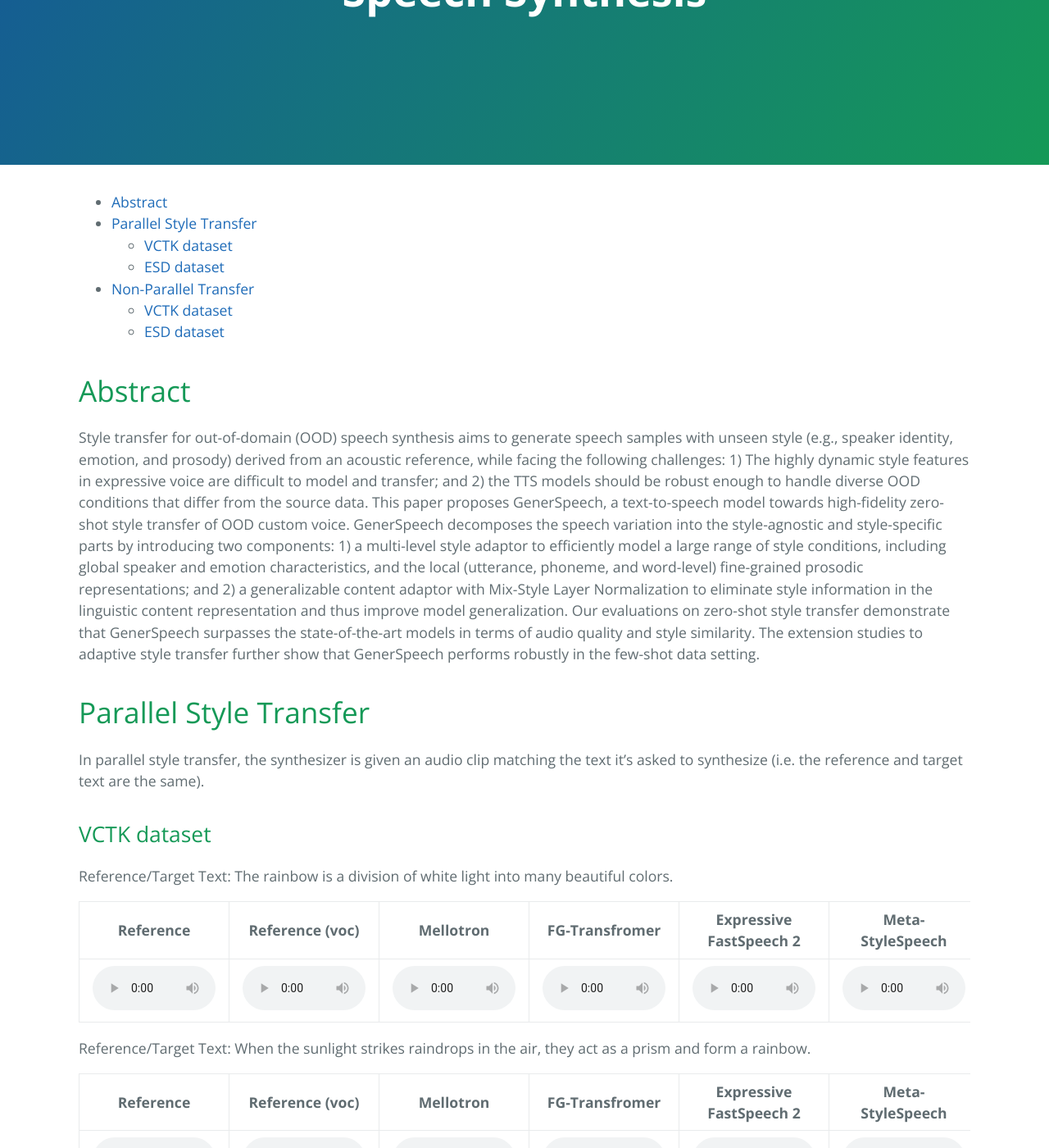
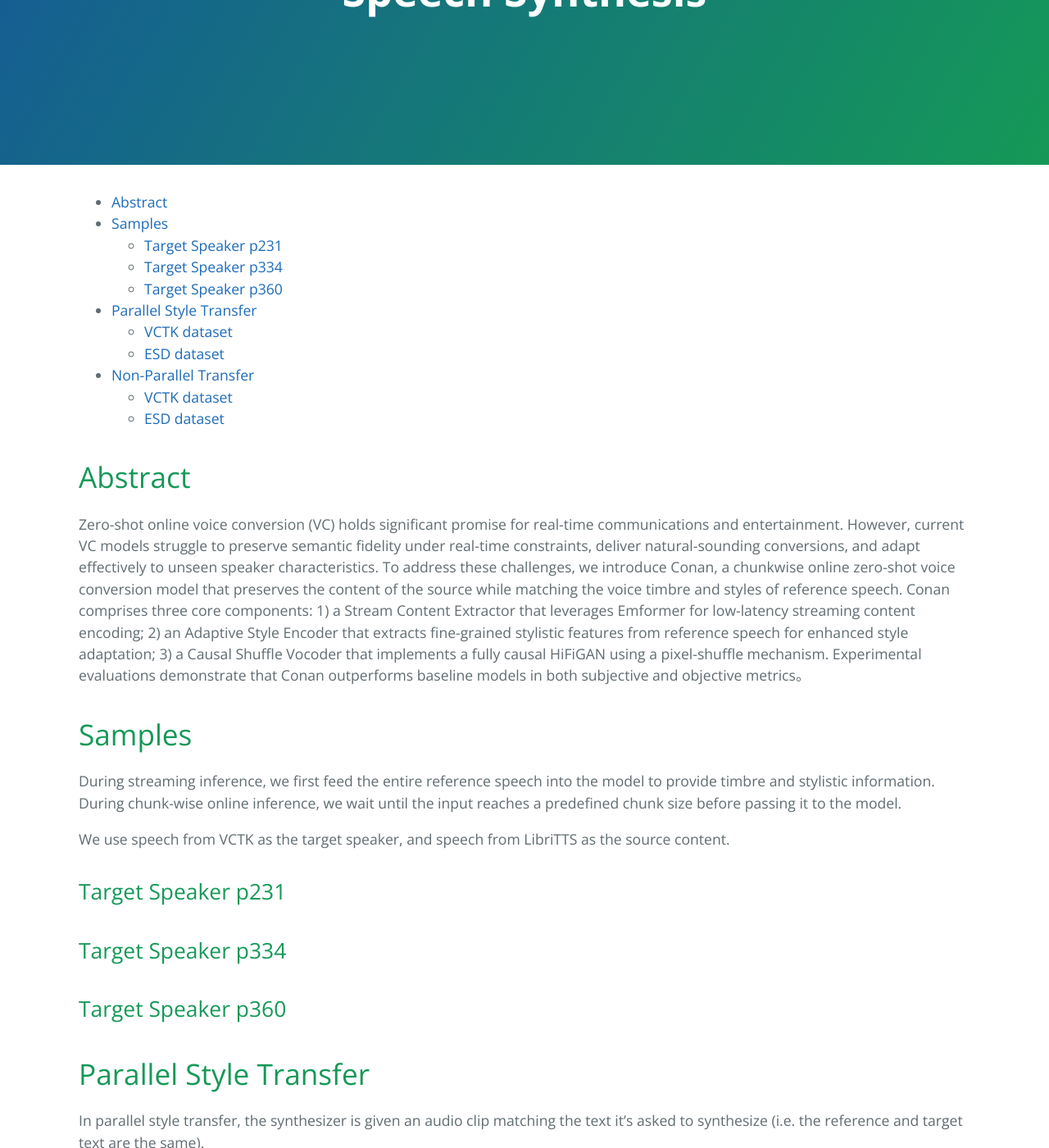
Before and after one commit to User-tian/Conan.github.io, a Jekyll site: the page built from index.md, in a window 1280 px wide and 1400 px high, scrolled down 287 px. Shown: the whole window at 82% size. Built offline with Jekyll 4.4.1, drawn with Linux system fonts in a browser that asks for light colours; our own code applies the rules of GitHub Pages for plain Markdown files; the repository's description, which GitHub fills in, is left out.

Commit message:
Update index.md

```diff
--- a/index.md
+++ b/index.md
@@ -6,7 +6,22 @@
 
 
 # Abstract
-Style transfer for out-of-domain (OOD) speech synthesis aims to generate speech samples with unseen style (e.g., speaker identity, emotion, and prosody) derived from an acoustic reference, while facing the following challenges: 1) The highly dynamic style features in expressive voice are difficult to model and transfer; and 2) the TTS models should be robust enough to handle diverse OOD conditions that differ from the source data. This paper proposes GenerSpeech, a text-to-speech model towards high-fidelity zero-shot style transfer of OOD custom voice. GenerSpeech decomposes the speech variation into the style-agnostic and style-specific parts by introducing two components: 1) a multi-level style adaptor to efficiently model a large range of style conditions, including global speaker and emotion characteristics, and the local (utterance, phoneme, and word-level) fine-grained prosodic representations; and 2) a generalizable content adaptor with Mix-Style Layer Normalization to eliminate style information in the linguistic content representation and thus improve model generalization. Our evaluations on zero-shot style transfer demonstrate that GenerSpeech surpasses the state-of-the-art models in terms of audio quality and style similarity. The extension studies to adaptive style transfer further show that GenerSpeech performs robustly in the few-shot data setting.
+Zero-shot online voice conversion (VC) holds significant promise for real-time communications and entertainment. However, current VC models struggle to preserve semantic fidelity under real-time constraints, deliver natural-sounding conversions, and adapt effectively to unseen speaker characteristics.
+To address these challenges, we introduce Conan, a chunkwise online zero-shot voice conversion model that preserves the content of the source while matching the voice timbre and styles of reference speech. Conan comprises three core components: 1) a Stream Content Extractor that leverages Emformer for low-latency streaming content encoding; 2) an Adaptive Style Encoder that extracts fine-grained stylistic features from reference speech for enhanced style adaptation; 3) a Causal Shuffle Vocoder that implements a fully causal HiFiGAN using a pixel-shuffle mechanism. Experimental evaluations demonstrate that Conan outperforms baseline models in both subjective and objective metrics。
+
+
+# Samples
+During streaming inference, we first feed the entire reference speech into the model to provide timbre and stylistic information. During chunk-wise online inference, we wait until the input reaches a predefined chunk size before passing it to the model.
+
+We use speech from VCTK as the target speaker, and speech from LibriTTS as the source content.
+
+## Target Speaker p231
+
+
+## Target Speaker p334
+
+## Target Speaker p360
+
 
 # Parallel Style Transfer
 
```
